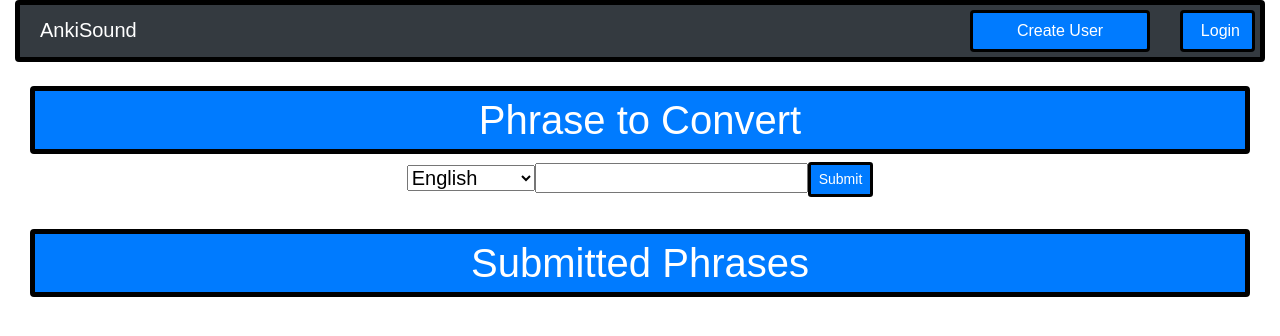
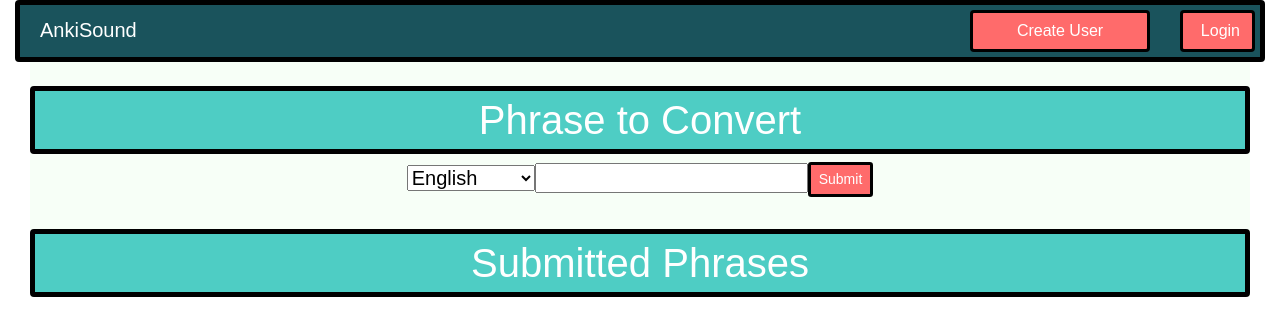
Before and after one commit to bretfunk/anki_sound_frontend, a React (Create React App) app: page / in a window 1280 px wide. Shown: the top 336 px of the page. Built offline with nearby package versions, Linux system fonts and the light colour scheme.

Commit message:
working download from Profile and changing colors

```diff
--- a/src/App.js
+++ b/src/App.js
@@ -9,6 +9,48 @@ import axios from 'axios';
 import API from './api';
 
 //const url = "https://anki-sound-backend.herokuapp.com/"
+
+const languageHash = {
+  Afrikaans: "af",
+  Albanian: "sq",
+  Arabic: "ar",
+  Armenian: "hy",
+  Bosnian: "bs",
+  Catalan: "ca",
+  Chinese: "zh-CN",
+  Croatian: "hr",
+  Czech: "cs",
+  Danish: "da",
+  Dutch: "nl",
+  English: "en",
+  Esperanto: "eo",
+  Finnish: "fi",
+  French: "fr",
+  German: "de",
+  Greek: "el",
+  Hindi: "hi",
+  Hungarian: "hu",
+  Icelandic: "is",
+  Indonesian: "id",
+  Italian: "it",
+  Japanese: "ja",
+  Korean: "ko",
+  Latin: "la",
+  Norwegian: "no",
+  Polish: "pl",
+  Portugese: "pt",
+  Romanian: "ro",
+  Russian: "ru",
+  Serbian: "sr",
+  Slovak: "sk",
+  Spanish: "es",
+  Swahili: "sw",
+  Swedish: "sv",
+  Tamil: "ta",
+  Thai: "th",
+  Turkish: "tr",
+  Vietnamese: "vi",
+}
 
 class App extends Component {
   constructor(props) {
@@ -28,6 +70,7 @@ class App extends Component {
     this.getUserId      = this.getUserId.bind(this)
     this.addToDb        = this.addToDb.bind(this)
     this.createPhrase   = this.createPhrase.bind(this)
+    this.format         = this.format.bind(this)
   }
 
 
@@ -91,14 +134,22 @@ class App extends Component {
       })
     }
 
+  format(phrase) {
+    let language = languageHash[phrase.language]
+    let newPhrase = phrase.phrase.toString().trim().split(' ').join('_')
+    let link = `http://soundoftext.com/static/sounds/${language}/${newPhrase}.mp3`
+    return link
+    }
+
   render() {
   let orientation;
   if (this.state.loggedIn) {
       orientation = <div className="row text-center"> <div className="col-7">
-      <MainWindow addToDb={this.addToDb} loggedIn={this.state.loggedIn}/> </div> <div className="col-5">
-      <SideWindow jwt={this.state.jwt}/> </div> </div>
+      <MainWindow format={this.format} addToDb={this.addToDb} loggedIn={this.state.loggedIn}/> </div> <div className="col-5">
+      <SideWindow format={this.format} jwt={this.state.jwt}/> </div> </div>
   } else {
-      orientation = <div className="text-center col-12"><MainWindow loggedIn={this.state.loggedIn}/> </div>
+      orientation = <div className="text-center col-12"><MainWindow format={this.format}
+    loggedIn={this.state.loggedIn}/> </div>
   }
 
   let logging;
--- a/src/components/Header.js
+++ b/src/components/Header.js
@@ -19,7 +19,7 @@ class Header extends Component {
 
   render() {
     return (
-      <div className="container-fluid customNavbar rounded bg-dark">
+      <div className="container-fluid customNavbar rounded navbarColor">
         <div className="inline row">
           <div className="col-9">
       <text className="col-sm navbar-brand text-white">AnkiSound</text>
--- a/src/components/body.js
+++ b/src/components/body.js
@@ -2,47 +2,47 @@ import React, { Component } from 'react';
 import Form from './Form'
 import API from '../api'
 
-const languageHash = {
-  Afrikaans: "af",
-  Albanian: "sq",
-  Arabic: "ar",
-  Armenian: "hy",
-  Bosnian: "bs",
-  Catalan: "ca",
-  Chinese: "zh-CN",
-  Croatian: "hr",
-  Czech: "cs",
-  Danish: "da",
-  Dutch: "nl",
-  English: "en",
-  Esperanto: "eo",
-  Finnish: "fi",
-  French: "fr",
-  German: "de",
-  Greek: "el",
-  Hindi: "hi",
-  Hungarian: "hu",
-  Icelandic: "is",
-  Indonesian: "id",
-  Italian: "it",
-  Japanese: "ja",
-  Korean: "ko",
-  Latin: "la",
-  Norwegian: "no",
-  Polish: "pl",
-  Portugese: "pt",
-  Romanian: "ro",
-  Russian: "ru",
-  Serbian: "sr",
-  Slovak: "sk",
-  Spanish: "es",
-  Swahili: "sw",
-  Swedish: "sv",
-  Tamil: "ta",
-  Thai: "th",
-  Turkish: "tr",
-  Vietnamese: "vi",
-}
+//const languageHash = {
+  //Afrikaans: "af",
+  //Albanian: "sq",
+  //Arabic: "ar",
+  //Armenian: "hy",
+  //Bosnian: "bs",
+  //Catalan: "ca",
+  //Chinese: "zh-CN",
+  //Croatian: "hr",
+  //Czech: "cs",
+  //Danish: "da",
+  //Dutch: "nl",
+  //English: "en",
+  //Esperanto: "eo",
+  //Finnish: "fi",
+  //French: "fr",
+  //German: "de",
+  //Greek: "el",
+  //Hindi: "hi",
+  //Hungarian: "hu",
+  //Icelandic: "is",
+  //Indonesian: "id",
+  //Italian: "it",
+  //Japanese: "ja",
+  //Korean: "ko",
+  //Latin: "la",
+  //Norwegian: "no",
+  //Polish: "pl",
+  //Portugese: "pt",
+  //Romanian: "ro",
+  //Russian: "ru",
+  //Serbian: "sr",
+  //Slovak: "sk",
+  //Spanish: "es",
+  //Swahili: "sw",
+  //Swedish: "sv",
+  //Tamil: "ta",
+  //Thai: "th",
+  //Turkish: "tr",
+  //Vietnamese: "vi",
+//}
 
 class Body extends Component {
   constructor(props) {
@@ -50,7 +50,6 @@ class Body extends Component {
     this.state = {
       collection: []
     }
-    this.format= this.format.bind(this);
     this.savePhrase = this.savePhrase.bind(this);
   }
 
@@ -59,12 +58,12 @@ class Body extends Component {
     this.props.addToDb(phrase)
   }
 
-  format(phrase) {
-    let language = languageHash[phrase.language]
-    let newPhrase = phrase.phrase.toString().trim().split(' ').join('_')
-    let link = `http://soundoftext.com/static/sounds/${language}/${newPhrase}.mp3`
-    return link
-    }
+  //format(phrase) {
+    //let language = languageHash[phrase.language]
+    //let newPhrase = phrase.phrase.toString().trim().split(' ').join('_')
+    //let link = `http://soundoftext.com/static/sounds/${language}/${newPhrase}.mp3`
+    //return link
+    //}
 
   handleSubmit = (phrase) => {
     this.setState({
@@ -84,17 +83,17 @@ class Body extends Component {
 
     let list = this.state.collection.map((phrase, i ) => <li key={phrase.phrase + i}><h4><span className=
       "btn-sm bg-danger text-white btn text-left">{phrase.language}:
-    </span>&nbsp;&nbsp;{phrase.phrase}&nbsp;&nbsp;<a className="btn btn-primary
-    " href={this.format(phrase)} className="btn btn-primary btn-sm text-right">Download
+    </span>&nbsp;&nbsp;{phrase.phrase}&nbsp;&nbsp;<a className="btn btn-primary"
+    href={this.props.format(phrase)} className="btn btn-primary btn-sm text-right">Download
       </a>&nbsp;&nbsp;{button}</h4></li>)
 
     return (
       <div>
       <br />
-      <h1 className="bg-primary text-white rounded heading">Phrase to Convert</h1>
+      <h1 className="bannerColor text-white rounded heading">Phrase to Convert</h1>
       <h5><Form onSubmit={this.handleSubmit}/></h5>
       <br />
-      <h1 className="bg-primary text-white rounded heading">Submitted Phrases</h1>
+      <h1 className="bannerColor text-white rounded heading">Submitted Phrases</h1>
       <ul>
       {list}
       </ul>
--- a/src/components/form.js
+++ b/src/components/form.js
@@ -9,7 +9,6 @@ class Form extends Component {
     }
   }
 
-  //<a href="http://soundoftext.com/static/sounds/en/test.mp3" target="_blank">Test</a>
   handlePhraseChange = (event) => {
     this.setState({
       phrase: event.target.value
--- a/src/components/mainWindow.js
+++ b/src/components/mainWindow.js
@@ -6,8 +6,8 @@ class MainWindow extends Component {
     this.state = {
     }
     return (
-    <div>
-      <Body addToDb={this.props.addToDb} loggedIn={this.props.loggedIn}/>
+    <div className="mainWindowColor">
+      <Body format={this.props.format} addToDb={this.props.addToDb} loggedIn={this.props.loggedIn}/>
       </div>
     )
   }
--- a/src/components/profile.js
+++ b/src/components/profile.js
@@ -28,12 +28,11 @@ class Profile extends Component {
     savedPhrases(array) {
       return array.map((phrase, i) =>
       <li key={'phrase_' + i}><span className="btn-sm bg-danger text-white btn text-left">
-        {phrase.language}:</span> {phrase.phrase}</li>
+        {phrase.language}:</span> {phrase.phrase}<a className="btn btn-primary"
+        href={this.props.format(phrase)} className="btn btn-primary btn-sm text-right">Download</a></li>
       )
     }
 
-  //to show phrases add the below to render, however the server will run nonstop as it keeps rendering over and over
-      //{this.getSavedPhrases()}
   render() {
       {this.getSavedPhrases()}
     return (
--- a/src/components/sideWindow.js
+++ b/src/components/sideWindow.js
@@ -5,7 +5,7 @@ class SideWindow extends Component {
   render() {
     return (
       <div>
-      <Profile jwt={this.props.jwt} />
+      <Profile format={this.props.format} jwt={this.props.jwt} />
       </div>
     )
   }
--- a/src/index.css
+++ b/src/index.css
@@ -3,3 +3,26 @@ body {
   padding: 0;
   font-family: sans-serif;
 }
+
+.navbarColor {
+  background-color: #1A535C;
+
+}
+
+.mainWindowColor {
+  background-color: #F7FFF7;
+
+}
+
+.sideWindowColor {
+  background-color: #FFE66D;
+
+}
+
+.bannerColor {
+  background-color: #4ECDC4;
+}
+
+.btn {
+  background-color: #FF6B6B;
+}
```
